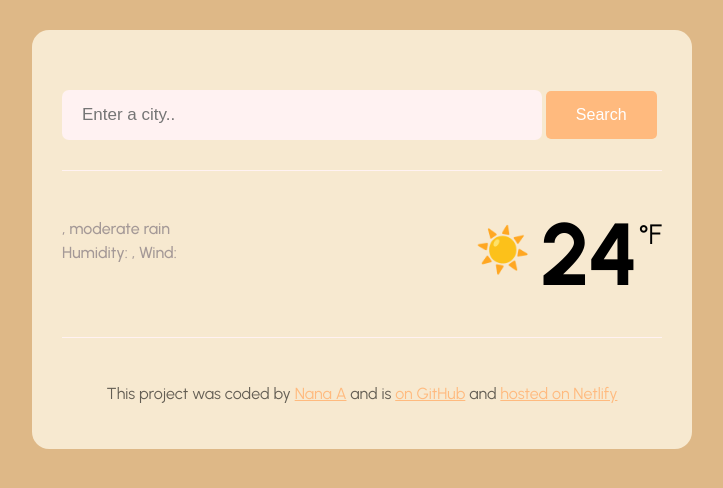
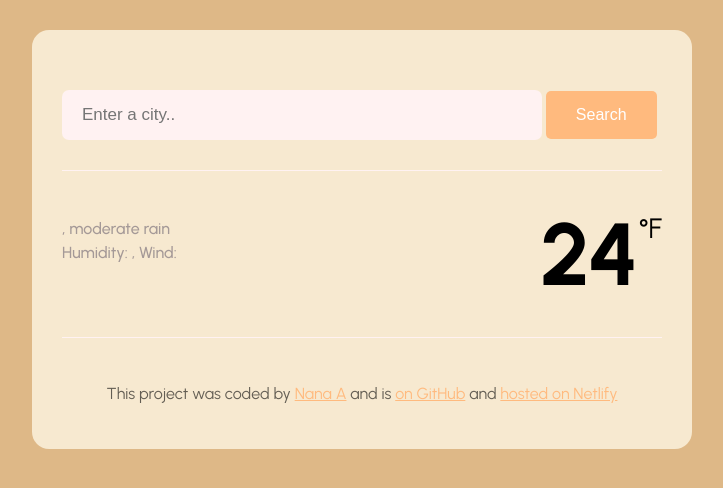
Before and after one commit to nanagyekum/shecodes-weatherapp, a website built with Parcel: page index.html in a window 1280 px wide. Shown: the whole page, without its empty margins (278-1001 px from the left). Built offline with nearby package versions, Linux system fonts and the light colour scheme; no server answers.

Commit message:
added styling and icons to script. Also, added classes and id's to html

```diff
--- a/_src/style.css
+++ b/_src/style.css
@@ -85,8 +85,12 @@ main {
 .current-temperature-icon {
   font-size: 44px;
   margin-top: 22px;
+  width: 48px;
+  height: 48px;
+  line-height: 88px;
+  margin-left: 10px;
 }
 .current-temperature-unit {
-  margin-top: 16px;
+  margin-top: 10px;
   font-size: 28px;
 }
--- a/index.html
+++ b/index.html
@@ -32,13 +32,14 @@
           <div>
             <h1 class="current-city" id="city"></h1>
             <p class="current-details">
-              <span id="current-date"></span>, moderate rain <br />
+              <span id="current-date" class="current-date"></span>, moderate
+              rain <br />
               Humidity: <strong id="humidity"></strong>, Wind:
               <strong id="wind-speed"></strong>
             </p>
           </div>
           <div class="current-temperature">
-            <div class="current-temperature-icon">☀️</div>
+            <div class="current-temperature-icon" id="icon"></div>
             <div class="current-temperature-value" id="current-temperature">
               24
             </div>
--- a/script.js
+++ b/script.js
@@ -7,6 +7,7 @@ function refreshWeather(response) {
   let windSpeedElement = document.querySelector("#wind-speed");
   let timeElement = document.querySelector("#current-date");
   let date = new Date(response.data.time * 1000);
+  let iconElement = document.querySelector("#icon");
 
   cityElement.innerHTML = response.data.city;
   timeElement.innerHTML = formatDate(date);
@@ -14,6 +15,7 @@ function refreshWeather(response) {
   humidityElement.innerHTML = `${response.data.temperature.humidity}%`;
   windSpeedElement.innerHTML = `${response.data.wind.speed}mph`;
   temperatureElement.innerHTML = Math.round(temperature);
+  iconElement.innerHTML = `<img src="${response.data.condition.icon_url}" class="weather-app-icon" />`;
 }
 
 function formatDate(date) {
```
